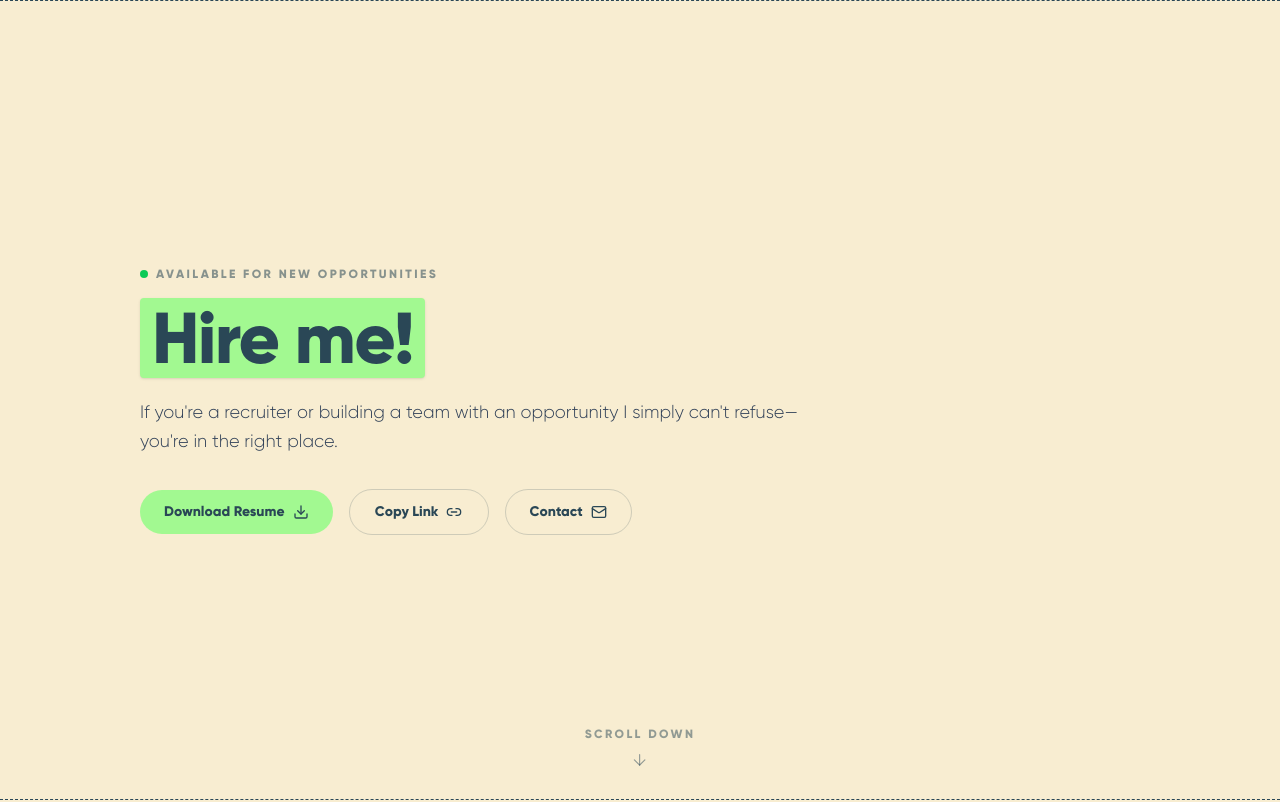
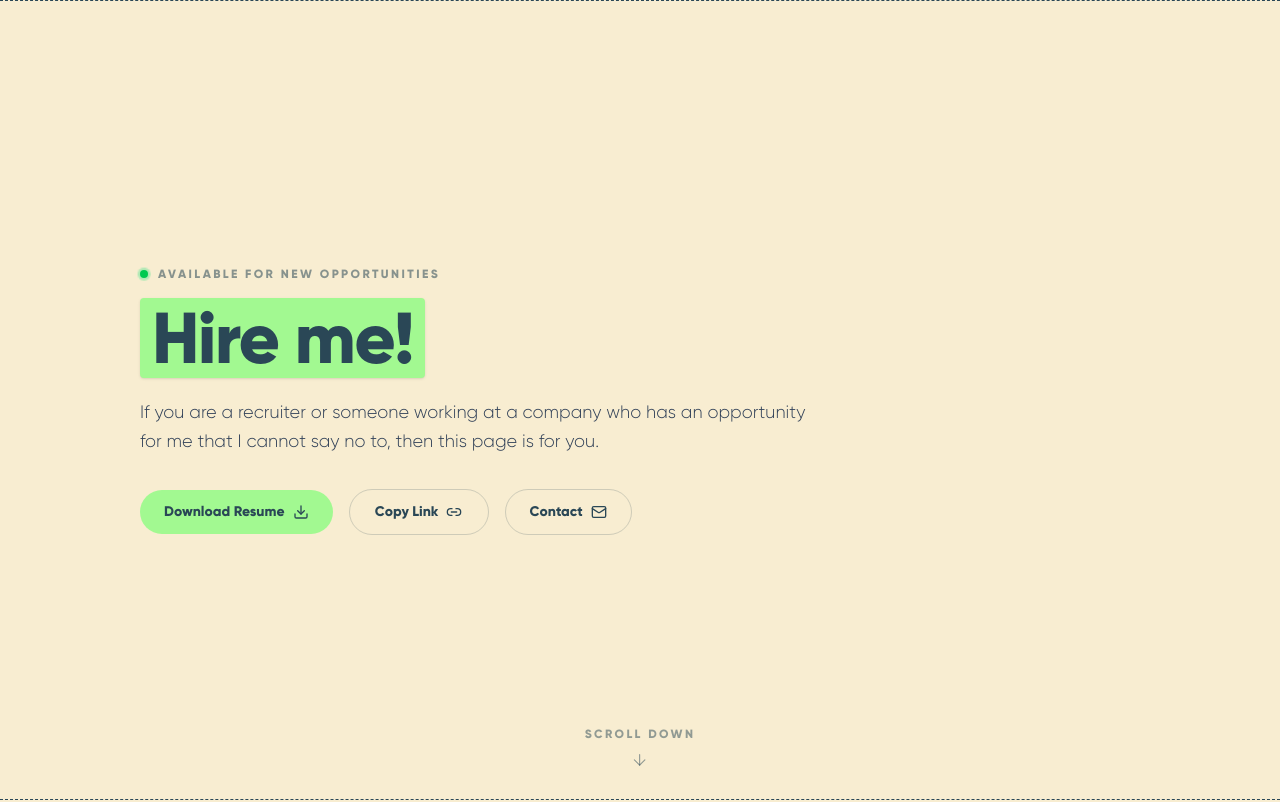
Before and after one commit to DivineDB/DBs-Portfolio-2026, a Next.js app: page /hire-me in a window 1280 px wide. Shown: the top 802 px of the page. Built offline with nearby package versions, Linux system fonts and the light colour scheme; a web font is replaced by a local one.

Commit message:
feat(hire-me): animate green availability dot and copy resume link to clipboard

```diff
--- a/src/app/hire-me/page.tsx
+++ b/src/app/hire-me/page.tsx
@@ -17,7 +17,17 @@ import {
 	SiHtml5,
 	SiRive,
 } from "react-icons/si";
-import { LayoutTemplate, MousePointer2, Cpu, BrainCircuit, Globe, ArrowDown, Download, Link2, Mail } from "lucide-react";
+import {
+	LayoutTemplate,
+	MousePointer2,
+	Cpu,
+	BrainCircuit,
+	Globe,
+	ArrowDown,
+	Download,
+	Link2,
+	Mail,
+} from "lucide-react";
 
 const RESUME_PDF_PATH = "/Divyansh_Baghel_Resume.pdf";
 
@@ -39,10 +49,10 @@ const TECH_CATEGORIES: {
 		title: "Frontend Development",
 		categoryIcon: LayoutTemplate,
 		tools: [
-      { label: "Next.js",       Icon: SiNextdotjs,   color: "#111111" },
-      { label: "React.js",      Icon: SiReact,       color: "#61DAFB" },
-      { label: "Tailwind CSS",  Icon: SiTailwindcss, color: "#06B6D4" },
-      { label: "HTML5 / CSS3",  Icon: SiHtml5,       color: "#E34F26" },
+			{ label: "Next.js", Icon: SiNextdotjs, color: "#111111" },
+			{ label: "React.js", Icon: SiReact, color: "#61DAFB" },
+			{ label: "Tailwind CSS", Icon: SiTailwindcss, color: "#06B6D4" },
+			{ label: "HTML5 / CSS3", Icon: SiHtml5, color: "#E34F26" },
 		],
 	},
 	{
@@ -50,10 +60,14 @@ const TECH_CATEGORIES: {
 		title: "Design & Strategy",
 		categoryIcon: MousePointer2,
 		tools: [
-      { label: "Figma",                   Icon: SiFigma,        color: "#F24E1E" },
-      { label: "Rive",                    Icon: SiRive,         color: "#FF4A21" },
-      { label: "Framer",                  Icon: SiFramer,       color: "#0055FF" },
-      { label: "Information Architecture", Icon: LayoutTemplate, color: "#8B5CF6" },
+			{ label: "Figma", Icon: SiFigma, color: "#F24E1E" },
+			{ label: "Rive", Icon: SiRive, color: "#FF4A21" },
+			{ label: "Framer", Icon: SiFramer, color: "#0055FF" },
+			{
+				label: "Information Architecture",
+				Icon: LayoutTemplate,
+				color: "#8B5CF6",
+			},
 		],
 	},
 	{
@@ -61,8 +75,8 @@ const TECH_CATEGORIES: {
 		title: "Core Languages",
 		categoryIcon: Cpu,
 		tools: [
-      { label: "TypeScript",      Icon: SiTypescript,  color: "#3178C6" },
-      { label: "JavaScript ES6+", Icon: SiJavascript,  color: "#F7DF1E" },
+			{ label: "TypeScript", Icon: SiTypescript, color: "#3178C6" },
+			{ label: "JavaScript ES6+", Icon: SiJavascript, color: "#F7DF1E" },
 		],
 	},
 	{
@@ -70,16 +84,17 @@ const TECH_CATEGORIES: {
 		title: "Data & AI Systems",
 		categoryIcon: BrainCircuit,
 		tools: [
-      { label: "PostgreSQL",   Icon: SiPostgresql, color: "#4169E1" },
-      { label: "Groq",         Icon: BrainCircuit, color: "#10B981" },
-      { label: "Serper.dev",   Icon: Globe,        color: "#6366F1" },
-      { label: "Next.js API",  Icon: SiNextdotjs,  color: "#111111" },
+			{ label: "PostgreSQL", Icon: SiPostgresql, color: "#4169E1" },
+			{ label: "Groq", Icon: BrainCircuit, color: "#10B981" },
+			{ label: "Serper.dev", Icon: Globe, color: "#6366F1" },
+			{ label: "Next.js API", Icon: SiNextdotjs, color: "#111111" },
 		],
 	},
 ];
 
 // ─── Closing quote ────────────────────────────────────────────────────────────
-const QUOTE_WORDS = "So, are you ready to make me an offer I can't refuse?".split(" ");
+const QUOTE_WORDS =
+	"So, are you ready to make me an offer I can't refuse?".split(" ");
 
 // ─── Shared animation variants ────────────────────────────────────────────────
 const LIST_STAGGER = {
@@ -89,16 +104,16 @@ const LIST_STAGGER = {
 
 const LIST_ITEM = {
 	hidden: { opacity: 0, y: 14 },
-  show:   { opacity: 1, y: 0 },
+	show: { opacity: 1, y: 0 },
 } as const;
 
 const QUOTE_CONTAINER = {
-  rest:  {},
+	rest: {},
 	hover: { transition: { staggerChildren: 0.05 } },
 } as const;
 
 const QUOTE_WORD = {
-  rest:  { y: 0 },
+	rest: { y: 0 },
 	hover: {
 		y: -6,
 		transition: { type: "spring" as const, bounce: 0.6 },
@@ -119,7 +134,8 @@ function TechCard({
 		<div
 			className="relative overflow-hidden rounded-xl bg-[#F8EDD1]/30 border border-[#2A4756]/5 p-6 flex flex-col justify-between min-h-[340px] transition-all duration-300 hover:border-[#2A4756]/10 hover:bg-[#F8EDD1]/40"
 			style={{
-        backgroundImage: "radial-gradient(rgba(42, 71, 86, 0.03) 1px, transparent 1px)",
+				backgroundImage:
+					"radial-gradient(rgba(42, 71, 86, 0.03) 1px, transparent 1px)",
 				backgroundSize: "16px 16px",
 			}}
 		>
@@ -127,7 +143,9 @@ function TechCard({
 				{/* Header */}
 				<div className="flex items-center gap-3 pb-4 mb-4 border-b border-dashed border-[#2A4756]/10">
 					<CategoryIcon className="h-5 w-5 text-text_primary/60" />
-          <h3 className="font-gilroyBold text-lg tracking-tight text-text_primary">{title}</h3>
+					<h3 className="font-gilroyBold text-lg tracking-tight text-text_primary">
+						{title}
+					</h3>
 				</div>
 
 				{/* Tools list */}
@@ -145,7 +163,9 @@ function TechCard({
 								style={{ color }}
 								className="h-[18px] w-[18px] flex-shrink-0"
 							/>
-              <span className="font-gilroyRegular text-sm text-text_primary/80">{label}</span>
+							<span className="font-gilroyRegular text-sm text-text_primary/80">
+								{label}
+							</span>
 						</motion.li>
 					))}
 				</ul>
@@ -161,11 +181,39 @@ function TechCard({
 export default function HireMePage() {
 	const [copied, setCopied] = useState(false);
 
-  const handleCopyLink = () => {
-    navigator.clipboard.writeText(window.location.href).then(() => {
+	const fallbackCopyText = (text: string) => {
+		const textArea = document.createElement("textarea");
+		textArea.value = text;
+		textArea.style.position = "fixed";
+		textArea.style.opacity = "0";
+		document.body.appendChild(textArea);
+		textArea.focus();
+		textArea.select();
+		try {
+			document.execCommand("copy");
 			setCopied(true);
 			setTimeout(() => setCopied(false), 2000);
+		} catch (err) {
+			console.error("Fallback: Oops, unable to copy", err);
+		}
+		document.body.removeChild(textArea);
+	};
+
+	const handleCopyLink = () => {
+		const url = "https://drive.google.com/file/d/1vUgA7o_6XvnUPN_Hifq-3-viOe_D97XI/view?usp=drive_link";
+		if (navigator.clipboard && navigator.clipboard.writeText) {
+			navigator.clipboard.writeText(url)
+				.then(() => {
+					setCopied(true);
+					setTimeout(() => setCopied(false), 2000);
+				})
+				.catch((err) => {
+					console.error("Failed to copy link: ", err);
+					fallbackCopyText(url);
 				});
+		} else {
+			fallbackCopyText(url);
+		}
 	};
 
 	return (
@@ -175,28 +223,36 @@ export default function HireMePage() {
 			<div className="pointer-events-none fixed inset-x-0 bottom-0 z-40 border-b border-dashed border-[#2A4756]" />
 
 			{/* ══ Section 1: Hero ══════════════════════════════════════════════════════ */}
-      <section id="top" className="relative min-h-screen px-6 md:px-12 py-24 md:py-0 flex items-center">
+			<section
+				id="top"
+				className="relative min-h-screen px-6 md:px-12 py-24 md:py-0 flex items-center"
+			>
 				<MotionInView className="relative mx-auto flex h-full w-full max-w-[1000px] flex-col justify-center">
 					{/* Status pill */}
-          <div className="mb-4 flex items-center gap-2">
-            <span className="inline-block h-2 w-2 animate-pulse rounded-full bg-green-500" />
+					<div className="mb-4 flex items-center gap-2.5">
+						<span className="relative flex h-2 w-2">
+							<span className="animate-ping absolute inline-flex h-full w-full rounded-full bg-green-400 opacity-75" />
+							<span className="relative inline-flex rounded-full h-2 w-2 bg-green-500" />
+						</span>
 						<span className="text-xs font-gilroyBold uppercase tracking-[0.2em] text-[#2A4756]/55">
 							Available for new opportunities
 						</span>
 					</div>
 
 					<h1 className="text-5xl font-gilroyBold tracking-tight md:text-7xl">
-            <HighlightBox className="font-gilroyBold tracking-tight">Hire me!</HighlightBox>
+						<HighlightBox className="font-gilroyBold tracking-tight">
+							Hire me!
+						</HighlightBox>
 					</h1>
 
 					<p className="mt-5 max-w-2xl text-base leading-relaxed text-slate-700 md:text-lg">
-            If you&apos;re a recruiter or building a team with an opportunity I simply can&apos;t
-            refuse—you&apos;re in the right place.
+						If you are a recruiter or someone working at a company who has an
+						opportunity for me that I cannot say no to, then this page is for
+						you.
 					</p>
 
 					{/* ── Phase 1: Premium zero-shift button row ───────────────────────── */}
 					<div className="mt-8 flex flex-wrap items-center gap-4">
-
 						{/* Button 1 — Download (solid, no hover scale) */}
 						<a
 							id="btn-download-resume"
@@ -264,7 +320,9 @@ export default function HireMePage() {
 					transition={{ delay: 0.8, duration: 0.5, ease: "easeOut" }}
 					className="pointer-events-none absolute bottom-8 left-1/2 hidden md:flex -translate-x-1/2 flex-col items-center gap-2 text-[#2A4756]/50"
 				>
-          <span className="font-gilroyBold text-xs uppercase tracking-[0.2em]">Scroll Down</span>
+					<span className="font-gilroyBold text-xs uppercase tracking-[0.2em]">
+						Scroll Down
+					</span>
 					<motion.div
 						animate={{ y: [0, 6, 0] }}
 						transition={{ duration: 1.5, repeat: Infinity, ease: "easeInOut" }}
@@ -280,7 +338,10 @@ export default function HireMePage() {
 					<div className="flex flex-col md:flex-row md:items-end md:justify-between gap-6">
 						<div>
 							<h2 className="text-3xl font-gilroyBold tracking-tight md:text-5xl">
-                My <HighlightBox className="font-gilroyBold tracking-tight">Tech Stack</HighlightBox>
+								My{" "}
+								<HighlightBox className="font-gilroyBold tracking-tight">
+									Tech Stack
+								</HighlightBox>
 							</h2>
 							<p className="mt-3 text-base leading-relaxed text-slate-700 md:text-lg">
 								Technologies that I use to get the job done.
@@ -362,7 +423,9 @@ export default function HireMePage() {
 				<MotionInView className="mx-auto flex h-full w-full max-w-[1000px] flex-col justify-center">
 					<h2 className="text-3xl font-gilroyBold tracking-tight md:text-5xl">
 						Why must you{" "}
-            <HighlightBox className="font-gilroyBold tracking-tight">hire me?</HighlightBox>
+						<HighlightBox className="font-gilroyBold tracking-tight">
+							hire me?
+						</HighlightBox>
 					</h2>
 
 					<motion.div
@@ -377,7 +440,11 @@ export default function HireMePage() {
 								I bridge the product gap
 							</p>
 							<p className="mt-2 text-base leading-relaxed text-slate-700">
-                I live at the intersection of design and code. My mornings are spent mapping user flows in Figma, and my afternoons are spent writing clean code in React, Next.js, and Node.js. You won&apos;t have to teach me how to talk to developers or designers—I already speak both languages.
+								I live at the intersection of design and code. My mornings are
+								spent mapping user flows in Figma, and my afternoons are spent
+								writing clean code in React, Next.js, and Node.js. You
+								won&apos;t have to teach me how to talk to developers or
+								designers—I already speak both languages.
 							</p>
 						</motion.div>
 						<motion.div variants={LIST_ITEM}>
@@ -385,7 +452,9 @@ export default function HireMePage() {
 								Proven self-starter
 							</p>
 							<p className="mt-2 text-base leading-relaxed text-slate-700">
-                Without a team or manager pushing me, I’ve independently built and shipped personal projects from scratch. I know how to scope a problem, design the solution, and code the final product.
+								Without a team or manager pushing me, I’ve independently built
+								and shipped personal projects from scratch. I know how to scope
+								a problem, design the solution, and code the final product.
 							</p>
 						</motion.div>
 						<motion.div variants={LIST_ITEM}>
@@ -393,7 +462,9 @@ export default function HireMePage() {
 								Comfortable with ambiguity
 							</p>
 							<p className="mt-2 text-base leading-relaxed text-slate-700">
-                I actually enjoy the friction of figuring out messy, complex problems. When I hit a bug or a design flaw in my projects, I don&apos;t stop—I research and fix it.
+								I actually enjoy the friction of figuring out messy, complex
+								problems. When I hit a bug or a design flaw in my projects, I
+								don&apos;t stop—I research and fix it.
 							</p>
 						</motion.div>
 						<motion.div variants={LIST_ITEM}>
@@ -401,7 +472,9 @@ export default function HireMePage() {
 								Ready to adapt
 							</p>
 							<p className="mt-2 text-base leading-relaxed text-slate-700">
-                Beyond my technical toolkit, I bring a sharp attention to detail, an eagerness to learn from seasoned pros, and just enough humor to keep sprint planning engaging.
+								Beyond my technical toolkit, I bring a sharp attention to
+								detail, an eagerness to learn from seasoned pros, and just
+								enough humor to keep sprint planning engaging.
 							</p>
 						</motion.div>
 					</motion.div>
@@ -412,7 +485,10 @@ export default function HireMePage() {
 			<section className="min-h-screen px-6 md:px-12 py-24 md:py-0 flex items-center">
 				<MotionInView className="mx-auto flex h-full w-full max-w-[1000px] flex-col justify-center">
 					<h2 className="text-3xl font-gilroyBold tracking-tight md:text-5xl">
-            My <HighlightBox className="font-gilroyBold tracking-tight">Preferences</HighlightBox>
+						My{" "}
+						<HighlightBox className="font-gilroyBold tracking-tight">
+							Preferences
+						</HighlightBox>
 					</h2>
 
 					<div className="mt-16 grid grid-cols-1 gap-x-12 gap-y-16 md:grid-cols-2">
@@ -421,7 +497,10 @@ export default function HireMePage() {
 								Amazing work culture.
 							</p>
 							<p className="mt-2 text-base leading-relaxed text-slate-700">
-                I want to work with people who genuinely care about what they are building. I am looking for a team that gets excited about solving tough problems, shares ideas openly, and pushes each other to do great work.
+								I want to work with people who genuinely care about what they
+								are building. I am looking for a team that gets excited about
+								solving tough problems, shares ideas openly, and pushes each
+								other to do great work.
 							</p>
 						</div>
 						<div>
@@ -429,7 +508,8 @@ export default function HireMePage() {
 								Remote first.
 							</p>
 							<p className="mt-2 text-base leading-relaxed text-slate-700">
-                I value the flexibility and comfort of working from anywhere. A company that supports remote work is a big plus for me.
+								I value the flexibility and comfort of working from anywhere. A
+								company that supports remote work is a big plus for me.
 							</p>
 						</div>
 						<div>
@@ -437,7 +517,8 @@ export default function HireMePage() {
 								Familiar Tech stack.
 							</p>
 							<p className="mt-2 text-base leading-relaxed text-slate-700">
-                I believe in using the right tool for the right job, and so far I&apos;ve been able to pick up new technologies fairly quickly.
+								I believe in using the right tool for the right job, and so far
+								I&apos;ve been able to pick up new technologies fairly quickly.
 							</p>
 						</div>
 						<div>
@@ -445,7 +526,9 @@ export default function HireMePage() {
 								Fair compensation.
 							</p>
 							<p className="mt-2 text-base leading-relaxed text-slate-700">
-                I won&apos;t lie, I love getting fairly paid, for the work I do. But that&apos;s not my only incentive, anything but my side-projects are a testament to that.
+								I won&apos;t lie, I love getting fairly paid, for the work I do.
+								But that&apos;s not my only incentive, anything but my
+								side-projects are a testament to that.
 							</p>
 						</div>
 					</div>
```
Lines whose indentation alone changed are shown as unchanged.
